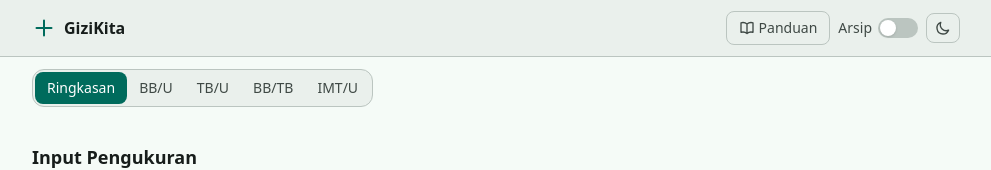
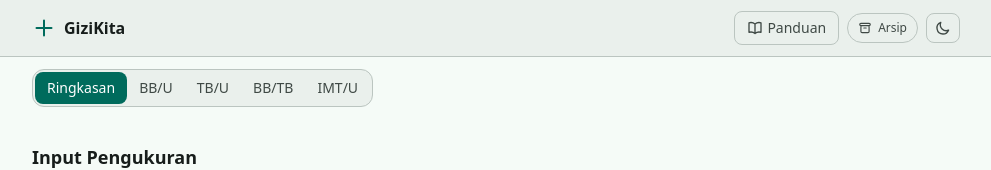
Before and after one commit to gizikita/gizikita.github.io, a Next.js app: page / in a window 1280 px wide. Shown: the top 170 px of the page, without its empty margins (144-1135 px from the left). Built offline with nearby package versions, Linux system fonts and the light colour scheme.

Commit message:
Toggle arsip sekarang jadi chip

```diff
--- a/src/components/TopBar.js
+++ b/src/components/TopBar.js
@@ -36,15 +36,22 @@ export default function TopBar({ onOpenManual }) {
             <span className="hidden sm:inline">Panduan</span>
           </button>
 
-          {/* Archive Toggle */}
-          <label className="flex items-center gap-1.5 cursor-pointer select-none text-xs sm:text-sm" title="Mode Arsip">
-            <span className="hidden sm:inline" style={{ color: 'var(--md-on-surface-variant)' }}>Arsip</span>
-            <div className={`relative w-10 h-5 rounded-full transition-colors duration-200`}
-              style={{ backgroundColor: archiveMode ? 'var(--md-primary)' : 'var(--md-outline-variant)' }}>
-              <div className={`absolute top-0.5 left-0.5 w-4 h-4 rounded-full bg-white shadow transition-transform duration-200 ${archiveMode ? 'translate-x-5' : ''}`} />
-            </div>
-            <input type="checkbox" checked={archiveMode} onChange={toggleArchive} className="sr-only" aria-label="Aktifkan mode arsip" />
-          </label>
+          {/* Archive Toggle — MD3 filter chip */}
+          <button
+            onClick={toggleArchive}
+            className="flex items-center gap-1.5 px-2.5 py-1.5 rounded-full text-xs font-medium transition-colors whitespace-nowrap border"
+            style={{
+              backgroundColor: archiveMode ? 'var(--md-secondary-container)' : 'transparent',
+              color: archiveMode ? 'var(--md-on-secondary-container)' : 'var(--md-on-surface-variant)',
+              borderColor: archiveMode ? 'var(--md-secondary-container)' : 'var(--md-outline-variant)',
+            }}
+            aria-label={archiveMode ? 'Nonaktifkan mode arsip' : 'Aktifkan mode arsip'}
+          >
+            <svg className="w-3.5 h-3.5" fill="none" viewBox="0 0 24 24" stroke="currentColor" strokeWidth={2}>
+              <path strokeLinecap="round" strokeLinejoin="round" d="M5 8h14M5 8a2 2 0 110-4h14a2 2 0 110 4M5 8v10a2 2 0 002 2h10a2 2 0 002-2V8m-9 4h4" />
+            </svg>
+            <span>Arsip</span>
+          </button>
 
           {/* Theme Toggle */}
           <button
```
